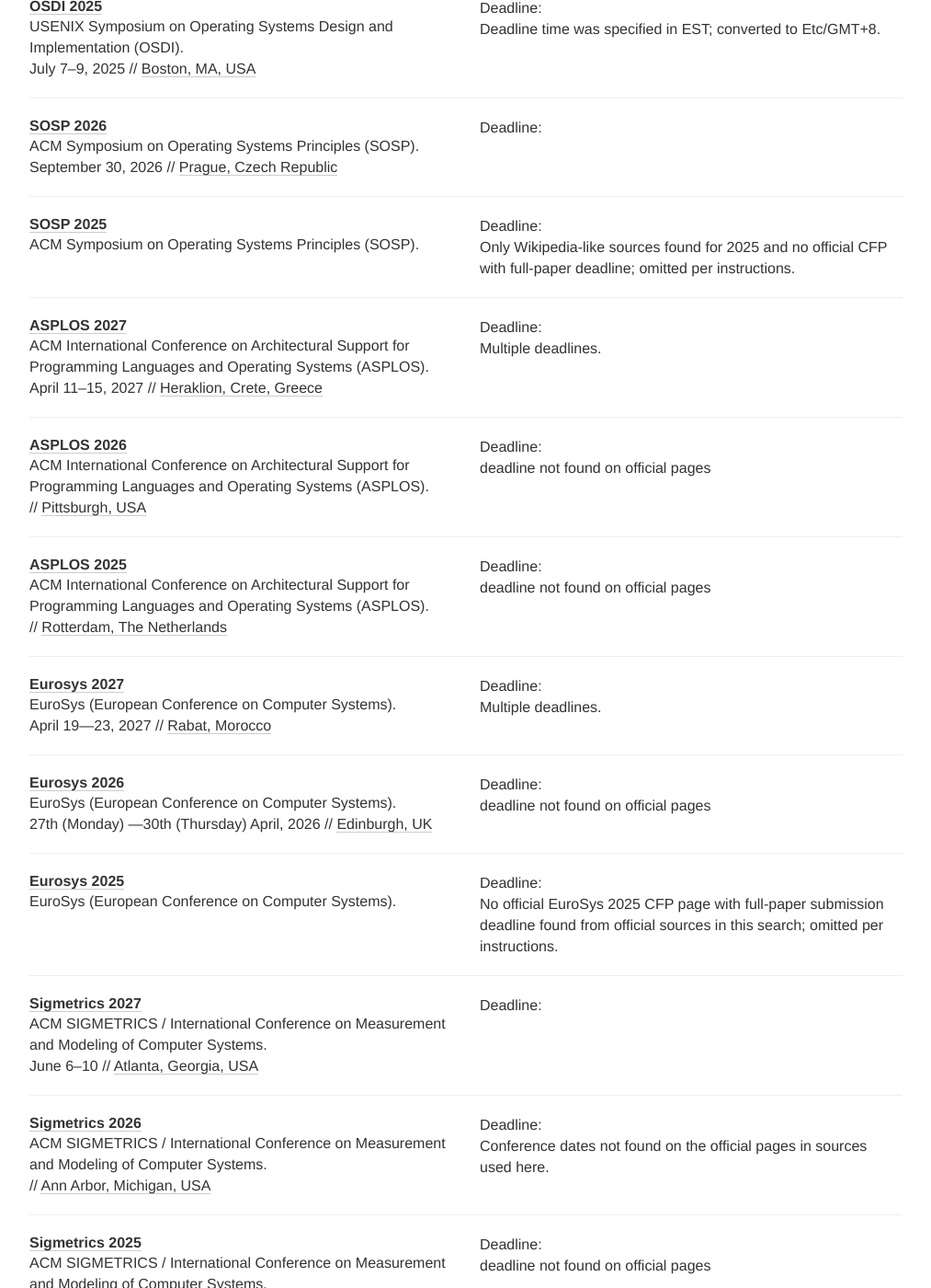
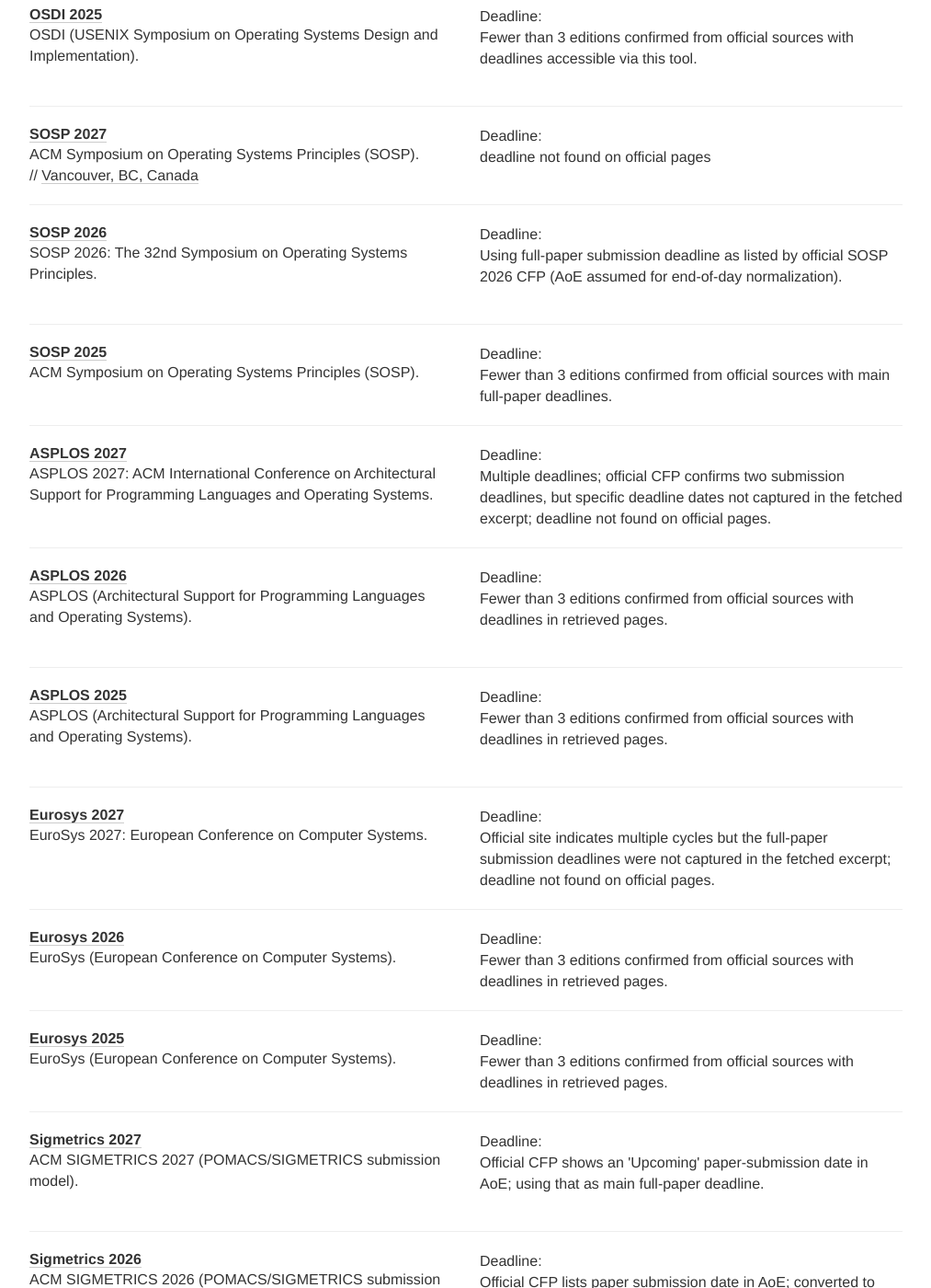
Before and after one commit to Vito-Swift/Vito-Swift.github.io, a Jekyll site: the page built from index.html, in a window 1280 px wide and 1400 px high, scrolled down 2604 px. Shown: the whole window at 92% size, without its empty margins (133-1146 px from the left). Built offline with Jekyll 4.4.1, drawn with Linux system fonts in a browser that asks for light colours; nearby versions of some CDN libraries; comment, search, counter and statistics services are not loaded; some of the changed text lies outside the part shown.

Commit message:
chore: update conferences/types data

```diff
--- a/_data/conferences.yml
+++ b/_data/conferences.yml
@@ -1,88 +1,96 @@
 - name: SIGCOMM
   year: 2027
-  date: August 8 - 12, 2027
-  description: ACM SIGCOMM Conference (ACM International Conference on Applications,
-    Technologies, Architectures, and Protocols for Computer Communication).
+  description: 'ACM SIGCOMM 2027: ACM International Conference on Applications, Technologies,
+    Architectures, and Protocols for Computer Communication.'
   link: https://conferences.sigcomm.org/sigcomm/2027/
-  comment: Deadline time/timezone not stated on the official submission page; assumed
-    AoE 23:59.
+  comment: Submission page lists only a date (no time/timezone); assumed AoE end-of-day
+    for normalization.
   type: networking
   tags:
   - networking
-  deadline: 2027-02-02 23:59
+  deadline: 2027-02-03 15:59
   timezone: Etc/GMT+8
   place: Bangkok, Thailand
 - name: SIGCOMM
   year: 2026
-  date: August 17 - 21, 2026
-  description: ACM SIGCOMM Conference (ACM International Conference on Applications,
-    Technologies, Architectures, and Protocols for Computer Communication).
+  description: 'ACM SIGCOMM 2026: ACM International Conference on Applications, Technologies,
+    Architectures, and Protocols for Computer Communication.'
   link: https://conferences.sigcomm.org/sigcomm/2026/
+  comment: Main-conference full-paper deadline taken from official CFP (AoE).
   type: networking
   tags:
   - networking
-  deadline: 2026-02-06 23:59
+  deadline: 2026-02-07 15:59
   timezone: Etc/GMT+8
   place: Denver, Colorado, USA
 - name: SIGCOMM
   year: 2025
-  date: September 8 - 11, 2025
-  description: ACM SIGCOMM Conference (ACM International Conference on Applications,
-    Technologies, Architectures, and Protocols for Computer Communication).
+  date: September 8 – 11, 2025
+  description: 'ACM SIGCOMM 2025: ACM International Conference on Applications, Technologies,
+    Architectures, and Protocols for Computer Communication.'
   link: https://conferences.sigcomm.org/sigcomm/2025/
+  comment: Official CFP specifies deadline in UTC; converted to Etc/GMT+8.
   type: networking
   tags:
   - networking
-  deadline: 2025-01-31 23:59
+  deadline: 2025-02-01 07:59
   timezone: Etc/GMT+8
   place: Coimbra, Portugal
 - name: MobiCom
   year: 2027
-  description: 'ACM MobiCom: The Annual International Conference on Mobile Computing
-    and Networking.'
+  date: Oct 18-22, 2027
+  description: 'ACM MobiCom 2027: The 33rd Annual International Conference on Mobile
+    Computing and Networking.'
   link: https://www.sigmobile.org/mobicom/2027/
+  comment: Multiple deadlines; only the listed paper-submission deadline (Summer)
+    is used as main full-paper deadline.
   type: networking
   tags:
   - networking
-  deadline: 2026-09-02 23:59
+  deadline: 2026-09-03 15:59
   timezone: Etc/GMT+8
 - name: MobiCom
   year: 2026
-  description: 'ACM MobiCom: The Annual International Conference on Mobile Computing
-    and Networking.'
+  date: Oct 26-30, 2026, Austin, Texas, USA
+  description: 'ACM MobiCom 2026: The 32nd Annual International Conference on Mobile
+    Computing and Networking.'
   link: https://www.sigmobile.org/mobicom/2026/
+  comment: Multiple deadlines; using Winter paper-submission deadline as the main
+    full-paper deadline (AoE).
   type: networking
   tags:
   - networking
-  deadline: 2026-03-13 23:59
+  deadline: 2026-03-14 15:59
   timezone: Etc/GMT+8
+  place: Austin, Texas, USA
 - name: MobiCom
   year: 2025
-  description: 'ACM MobiCom: The Annual International Conference on Mobile Computing
-    and Networking.'
-  link: https://sigmobile.org/mobicom/2025/index.html
+  description: 'ACM MobiCom 2025: The 31st Annual International Conference on Mobile
+    Computing and Networking.'
+  link: https://www.sigmobile.org/mobicom/2025/index.html
+  comment: Using the paper submission date listed on the official MobiCom 2025 site
+    (AoE).
   type: networking
   tags:
   - networking
-  deadline: 2024-09-05 23:59
+  deadline: 2024-09-06 15:59
   timezone: Etc/GMT+8
 - name: SenSys
   year: 2027
-  description: ACM/IEEE SenSys (Conference on Embedded Artificial Intelligence and
-    Sensing Systems).
+  description: 'SenSys 2027: ACM/IEEE Conference on Embedded Artificial Intelligence
+    and Sensing Systems (part of CPS-IoT Week).'
   link: https://sensys.acm.org/2027/
-  comment: Multiple deadlines.
+  comment: Multiple deadlines; using the first paper-submission deadline (AoE).
   type: others
   tags:
   - others
-  deadline:
-  - 2026-06-05 23:59
-  - 2026-11-05 23:59
+  deadline: 2026-06-06 15:59
   timezone: Etc/GMT+8
+  place: Boulder, Colorado, USA
 - name: SenSys
   year: 2026
-  description: ACM/IEEE SenSys (Conference on Embedded Artificial Intelligence and
-    Sensing Systems).
+  description: 'SenSys 2026: ACM/IEEE Conference on Embedded Artificial Intelligence
+    and Sensing Systems.'
   link: https://sensys.acm.org/2026/
   comment: deadline not found on official pages
   type: others
@@ -90,40 +98,44 @@
   - others
 - name: SenSys
   year: 2025
-  description: ACM SenSys (ACM Conference on Embedded Networked Sensor Systems).
+  description: 'ACM SenSys 2025: inaugural combined event merging SenSys, IPSN, and
+    IoTDI.'
   link: https://sensys.acm.org/2025/cfp.html
+  comment: Using the main paper submission deadline listed on the official CFP (AoE).
   type: others
   tags:
   - others
-  deadline: 2024-11-14 23:59
+  deadline: 2024-11-15 15:59
   timezone: Etc/GMT+8
 - name: NSDI
   year: 2027
   date: May 11–13, 2027
-  description: USENIX Symposium on Networked Systems Design and Implementation (NSDI).
+  description: 'NSDI ''27: 24th USENIX Symposium on Networked Systems Design and Implementation.'
   link: https://www.usenix.org/conference/nsdi27/call-for-papers
-  comment: Multiple deadlines.
+  comment: Multiple deadlines (spring/fall); using the fall full-paper submission
+    date; time assumed (USENIX lists times in US Pacific).
   type: networking
   tags:
   - networking
-  deadline:
-  - 2026-04-23 23:59
-  - 2026-09-17 23:59
+  deadline: 2026-09-18 14:59
   timezone: Etc/GMT+8
   place: Providence, RI, USA
 - name: NSDI
   year: 2026
-  description: USENIX Symposium on Networked Systems Design and Implementation (NSDI).
+  date: May 4–6, 2026
+  description: 'NSDI ''26: 23rd USENIX Symposium on Networked Systems Design and Implementation.'
   link: https://www.usenix.org/conference/nsdi26/call-for-papers
-  comment: Deadline was specified in US PDT; converted to Etc/GMT+8.
+  comment: Multiple deadlines (spring/fall); using the fall full-paper submission
+    deadline; time assumed from stated US PDT end-of-day.
   type: networking
   tags:
   - networking
-  deadline: 2025-04-25 23:59
+  deadline: 2025-09-19 14:59
   timezone: Etc/GMT+8
+  place: Renton, WA, USA
 - name: NSDI
   year: 2025
-  description: USENIX Symposium on Networked Systems Design and Implementation (NSDI).
+  description: 'NSDI ''25: USENIX Symposium on Networked Systems Design and Implementation.'
   link: https://www.usenix.org/conference/nsdi25/call-for-papers
   comment: deadline not found on official pages
   type: networking
@@ -131,267 +143,290 @@
   - networking
 - name: Mobisys
   year: 2027
-  description: 'ACM MobiSys: International Conference on Mobile Systems, Applications,
+  description: 'ACM MobiSys 2027: International Conference on Mobile Systems, Applications,
     and Services.'
   link: https://www.sigmobile.org/mobisys/2027/
+  comment: deadline not found on official pages
+  type: networking
+  tags:
+  - networking
+- name: Mobisys
+  year: 2026
+  date: Main Conference | June 22 - 24, 2026
+  description: 'ACM MobiSys 2026: The 24th ACM International Conference on Mobile
+    Systems, Applications, and Services.'
+  link: https://sigmobile.org/mobisys/2026/
+  comment: Using the paper submission deadline listed on the official site (AoE).
+  type: networking
+  tags:
+  - networking
+  deadline: 2025-12-06 15:59
+  timezone: Etc/GMT+8
+  place: Cambridge, UK
+- name: Mobisys
+  year: 2025
+  description: 'ACM MobiSys 2025: The 23rd ACM International Conference on Mobile
+    Systems, Applications, and Services.'
+  link: https://sigmobile.org/mobisys/2025/
+  comment: Using the paper submission deadline listed on the official site (AoE).
+  type: networking
+  tags:
+  - networking
+  deadline: 2024-12-10 15:59
+  timezone: Etc/GMT+8
+- name: OSDI
+  year: 2027
+  date: July 7–9, 2027
+  description: 'OSDI ''27: 21st USENIX Symposium on Operating Systems Design and Implementation.'
+  link: https://www.usenix.org/conference/osdi27
+  comment: USENIX page could not be fetched (403) by this tool; using the submission
+    deadline text shown in search snippet; time assumed (USENIX lists times in US
+    Pacific).
   type: others
   tags:
   - others
-  deadline: 2026-12-04 23:59
-  timezone: Etc/GMT+8
-  place: Ho Chi Minh City, Vietnam
-- name: Mobisys
+  place: Baltimore, MD, USA
+- name: OSDI
   year: 2026
-  date: June 21st to June 25th, 2026
-  description: 'ACM MobiSys: International Conference on Mobile Systems, Applications,
-    and Services.'
-  link: https://sigmobile.org/mobisys/2026/
-  type: others
-  tags:
-  - others
-  deadline: 2025-12-05 23:59
-  timezone: Etc/GMT+8
-- name: Mobisys
-  year: 2025
-  description: 'ACM MobiSys: International Conference on Mobile Systems, Applications,
-    and Services.'
-  link: https://sigmobile.org/mobisys/2025/call_for_papers/
+  description: 'OSDI ''26: USENIX Symposium on Operating Systems Design and Implementation.'
+  link: https://www.usenix.org/conference/osdi26/call-for-papers
   comment: deadline not found on official pages
   type: others
   tags:
   - others
 - name: OSDI
-  year: 2027
-  date: Jul 7–9, 2027
-  description: USENIX Symposium on Operating Systems Design and Implementation (OSDI).
-  link: https://www.usenix.org/conference/osdi27/
+  year: 2025
+  description: OSDI (USENIX Symposium on Operating Systems Design and Implementation).
+  comment: Fewer than 3 editions confirmed from official sources with deadlines accessible
+    via this tool.
   type: others
   tags:
   - others
-  deadline: 2026-12-08 23:59
-  timezone: Etc/GMT+8
-  place: Baltimore, MD, USA
-- name: OSDI
-  year: 2026
-  date: July 13–15, 2026
-  description: USENIX Symposium on Operating Systems Design and Implementation (OSDI).
-  link: https://www.usenix.org/conference/osdi26/call-for-papers
-  comment: Deadline time was specified in EST; converted to Etc/GMT+8.
+- name: SOSP
+  year: 2027
+  description: ACM Symposium on Operating Systems Principles (SOSP).
+  link: https://sosp.org/
+  comment: deadline not found on official pages
   type: others
   tags:
   - others
-  deadline: 2025-12-11 23:59
-  timezone: Etc/GMT+8
-  place: Seattle, WA, USA
-- name: OSDI
-  year: 2025
-  date: July 7–9, 2025
-  description: USENIX Symposium on Operating Systems Design and Implementation (OSDI).
-  link: https://www.usenix.org/conference/osdi25/call-for-papers
-  comment: Deadline time was specified in EST; converted to Etc/GMT+8.
+  place: Vancouver, BC, Canada
+- name: SOSP
+  year: 2026
+  description: 'SOSP 2026: The 32nd Symposium on Operating Systems Principles.'
+  link: https://www.sigops.org/s/conferences/sosp/2026/cfp.html
+  comment: Using full-paper submission deadline as listed by official SOSP 2026 CFP
+    (AoE assumed for end-of-day normalization).
   type: others
   tags:
   - others
-  deadline: 2024-12-10 23:59
-  timezone: Etc/GMT+8
-  place: Boston, MA, USA
-- name: SOSP
-  year: 2026
-  date: September 30, 2026
-  description: ACM Symposium on Operating Systems Principles (SOSP).
-  link: https://sigops.org/s/conferences/sosp/2026/cfp.html
-  type: others
-  tags:
-  - others
-  deadline: 2026-04-01 23:59
-  timezone: Etc/GMT+8
-  place: Prague, Czech Republic
 - name: SOSP
   year: 2025
   description: ACM Symposium on Operating Systems Principles (SOSP).
-  comment: Only Wikipedia-like sources found for 2025 and no official CFP with full-paper
-    deadline; omitted per instructions.
+  comment: Fewer than 3 editions confirmed from official sources with main full-paper
+    deadlines.
   type: others
   tags:
   - others
 - name: ASPLOS
   year: 2027
-  date: April 11-15, 2027
-  description: ACM International Conference on Architectural Support for Programming
-    Languages and Operating Systems (ASPLOS).
+  description: 'ASPLOS 2027: ACM International Conference on Architectural Support
+    for Programming Languages and Operating Systems.'
   link: https://www.asplos-conference.org/asplos2027/cfp/
-  comment: Multiple deadlines.
+  comment: Multiple deadlines; official CFP confirms two submission deadlines, but
+    specific deadline dates not captured in the fetched excerpt; deadline not found
+    on official pages.
   type: architecture
   tags:
   - architecture
-  deadline:
-  - 2026-04-15 23:59
-  - 2026-09-24 23:59
-  timezone: Etc/GMT+8
-  place: Heraklion, Crete, Greece
 - name: ASPLOS
   year: 2026
-  description: ACM International Conference on Architectural Support for Programming
-    Languages and Operating Systems (ASPLOS).
-  link: https://www.asplos-conference.org/
-  comment: deadline not found on official pages
+  description: ASPLOS (Architectural Support for Programming Languages and Operating
+    Systems).
+  comment: Fewer than 3 editions confirmed from official sources with deadlines in
+    retrieved pages.
   type: architecture
   tags:
   - architecture
-  place: Pittsburgh, USA
 - name: ASPLOS
   year: 2025
-  description: ACM International Conference on Architectural Support for Programming
-    Languages and Operating Systems (ASPLOS).
-  link: https://www.asplos-conference.org/
-  comment: deadline not found on official pages
+  description: ASPLOS (Architectural Support for Programming Languages and Operating
+    Systems).
+  comment: Fewer than 3 editions confirmed from official sources with deadlines in
+    retrieved pages.
   type: architecture
   tags:
   - architecture
-  place: Rotterdam, The Netherlands
 - name: Eurosys
   year: 2027
-  date: April 19—23, 2027
-  description: EuroSys (European Conference on Computer Systems).
+  description: 'EuroSys 2027: European Conference on Computer Systems.'
   link: https://2027.eurosys.org/cfp
-  comment: Multiple deadlines.
+  comment: Official site indicates multiple cycles but the full-paper submission deadlines
+    were not captured in the fetched excerpt; deadline not found on official pages.
   type: others
   tags:
   - others
-  deadline:
-  - 2026-05-14 23:59
-  - 2026-09-24 23:59
-  timezone: Etc/GMT+8
-  place: Rabat, Morocco
 - name: Eurosys
   year: 2026
-  date: 27th (Monday) —30th (Thursday) April, 2026
   description: EuroSys (European Conference on Computer Systems).
-  link: https://2026.eurosys.org/
-  comment: deadline not found on official pages
+  comment: Fewer than 3 editions confirmed from official sources with deadlines in
+    retrieved pages.
   type: others
   tags:
   - others
-  place: Edinburgh, UK
 - name: Eurosys
   year: 2025
   description: EuroSys (European Conference on Computer Systems).
-  comment: No official EuroSys 2025 CFP page with full-paper submission deadline found
-    from official sources in this search; omitted per instructions.
+  comment: Fewer than 3 editions confirmed from official sources with deadlines in
+    retrieved pages.
   type: others
   tags:
   - others
 - name: Sigmetrics
   year: 2027
-  date: June 6-10
-  description: ACM SIGMETRICS / International Conference on Measurement and Modeling
-    of Computer Systems.
-  link: https://www.sigmetrics.org/sigmetrics2027/
-  type: others
+  description: ACM SIGMETRICS 2027 (POMACS/SIGMETRICS submission model).
+  link: https://www.sigmetrics.org/sigmetrics2027/pages/cfp.html
+  comment: Official CFP shows an 'Upcoming' paper-submission date in AoE; using that
+    as main full-paper deadline.
+  type: networking
   tags:
-  - others
-  deadline: 2027-01-11 23:59
+  - networking
+  deadline: 2027-01-12 15:59
   timezone: Etc/GMT+8
-  place: Atlanta, Georgia, USA
 - name: Sigmetrics
   year: 2026
-  description: ACM SIGMETRICS / International Conference on Measurement and Modeling
-    of Computer Systems.
-  link: https://www.sigmetrics.org/sigmetrics2026/
-  comment: Conference dates not found on the official pages in sources used here.
-  type: others
+  description: ACM SIGMETRICS 2026 (POMACS/SIGMETRICS submission model).
+  link: https://www.sigmetrics.org/sigmetrics2026/call_for_papers.html
+  comment: Official CFP lists paper submission date in AoE; converted to Etc/GMT+8.
+  type: networking
   tags:
-  - others
-  deadline: 2026-01-13 23:59
+  - networking
+  deadline: 2026-01-14 15:59
   timezone: Etc/GMT+8
-  place: Ann Arbor, Michigan, USA
 - name: Sigmetrics
   year: 2025
-  description: ACM SIGMETRICS / International Conference on Measurement and Modeling
-    of Computer Systems.
-  link: https://www.sigmetrics.org/sigmetrics2025/call_for_papers.html
-  comment: deadline not found on official pages
-  type: others
+  description: ACM SIGMETRICS (conference series).
+  comment: Fewer than 3 editions confirmed from official sources with deadlines in
+    retrieved pages.
+  type: networking
   tags:
-  - others
+  - networking
 - name: CCS
   year: 2027
-  description: ACM Conference on Computer and Communications Security (CCS).
+  description: 'ACM CCS 2027: ACM Conference on Computer and Communications Security.'
   link: https://www.sigsac.org/ccs/CCS2027/cfp.html
-  comment: Multiple deadlines; dates/location not found on official pages in sources
-    used here.
+  comment: Official CCS 2027 CFP lists important dates as TBD; deadline not found
+    on official pages.
   type: security
   tags:
   - security
 - name: CCS
   year: 2026
-  description: ACM Conference on Computer and Communications Security (CCS).
+  description: 'ACM CCS 2026: ACM Conference on Computer and Communications Security.'
   link: https://www.sigsac.org/ccs/CCS2026/call-for/call-for-papers.html
-  comment: Full-paper deadline not visible in the official page snippet retrieved;
-    deadline not found on official pages.
+  comment: Multiple deadlines; using the later (second-cycle) full-paper submission
+    deadline; time assumed AoE end-of-day.
   type: security
   tags:
   - security
+  deadline: 2026-04-30 15:59
+  timezone: Etc/GMT+8
 - name: CCS
   year: 2025
-  description: ACM Conference on Computer and Communications Security (CCS).
-  link: https://sigsac.org/ccs/CCS2025/
+  date: October 13-17, 2025
+  description: 'ACM CCS 2025: ACM Conference on Computer and Communications Security.'
+  link: https://sigsac.hosting.acm.org/ccs/CCS2025/call-for-papers/
+  comment: Multiple deadlines; using the later (second-cycle) full-paper submission
+    deadline; time assumed AoE end-of-day.
+  type: security
+  tags:
+  - security
+  deadline: 2025-04-15 15:59
+  timezone: Etc/GMT+8
+  place: Taipei, Taiwan
+- name: IEEE S&P
+  year: 2027
+  description: IEEE Symposium on Security and Privacy 2027.
+  link: https://www.ieee-security.org/TC/SP2027/cfpapers.html
+  comment: Multiple deadlines; using the later (second) paper submission deadline
+    (AoE).
+  type: security
+  tags:
+  - security
+  deadline: 2026-11-18 15:59
+  timezone: Etc/GMT+8
+  place: Montreal, Canada
+- name: IEEE S&P
+  year: 2026
+  date: May 18-20, 2026
+  description: IEEE Symposium on Security and Privacy 2026.
+  link: https://www.ieee-security.org/TC/SP2026/
   comment: deadline not found on official pages
   type: security
   tags:
   - security
 - name: IEEE S&P
+  year: 2025
+  description: IEEE Symposium on Security and Privacy (S&P).
+  comment: Fewer than 3 editions confirmed from official sources with full-paper submission
+    deadlines in retrieved pages.
+  type: security
+  tags:
+  - security
+- name: NDSS
   year: 2027
-  date: MAY 17-20, 2027
-  description: IEEE Symposium on Security and Privacy.
-  link: https://sp2027.ieee-security.org/cfpapers.html
+  description: 'NDSS Symposium 2027: Network and Distributed System Security Symposium.'
+  link: https://www.ndss-symposium.org/ndss2027/submissions/call-for-papers/
+  comment: Using the paper submission deadline listed on the official NDSS 2027 CFP;
+    time assumed (end-of-day) for normalization.
+  type: security
+  tags:
+  - security
+  deadline: 2026-05-07 15:59
+  timezone: Etc/GMT+8
+- name: NDSS
+  year: 2026
+  description: 'NDSS Symposium 2026: Network and Distributed System Security Symposium.'
+  link: https://www.ndss-symposium.org/ndss2026/submissions/call-for-papers/
+  comment: Using the paper submission deadline listed on the official NDSS 2026 CFP;
+    time assumed (end-of-day) for normalization.
+  type: security
+  tags:
+  - security
+  deadline: 2025-08-07 15:59
+  timezone: Etc/GMT+8
+- name: NDSS
+  year: 2025
+  description: 'NDSS Symposium: Network and Distributed System Security Symposium.'
+  comment: Fewer than 3 editions confirmed from official sources with deadlines in
+    retrieved pages.
+  type: security
+  tags:
+  - security
+- name: USENIX Security
+  year: 2027
+  description: 'USENIX Security ''27: USENIX Security Symposium.'
+  link: https://www.usenix.org/conference/usenixsecurity27/call-for-papers
+  comment: USENIX page could not be fetched (403) by this tool; deadline not extracted;
+    deadline not found on official pages.
+  type: security
+  tags:
+  - security
+  place: Denver, CO, USA
+- name: USENIX Security
+  year: 2026
+  description: 'USENIX Security ''26: USENIX Security Symposium.'
+  link: https://www.usenix.org/sites/default/files/sec26_cfp_082525.pdf
   comment: deadline not found on official pages
   type: security
   tags:
   - security
-  place: Montreal, Canada
-- name: NDSS
-  year: 2027
-  description: Network and Distributed System Security (NDSS) Symposium.
-  link: https://www.ndss-symposium.org/ndss2027/submissions/call-for-papers/
-  comment: Deadline time/timezone not stated on the official CFP page; assumed AoE
-    23:59.
+  place: Baltimore, MD, USA
+- name: USENIX Security
+  year: 2025
+  description: 'USENIX Security ''25: USENIX Security Symposium.'
+  link: https://www.usenix.net/sites/default/files/sec25_cfp_082224.pdf
+  comment: deadline not found on official pages
   type: security
   tags:
   - security
-  deadline: 2026-05-06 23:59
-  timezone: Etc/GMT+8
-- name: USENIX Security
-  year: 2027
-  date: August 11–13, 2027
-  description: USENIX Security Symposium.
-  link: https://www.usenix.org/conference/usenixsecurity27/call-for-papers
-  comment: Multiple deadlines.
-  type: security
-  tags:
-  - security
-  deadline:
-  - 2026-08-25 23:59
-  - 2027-01-26 23:59
-  timezone: Etc/GMT+8
-  place: Denver, CO, USA
-- name: USENIX Security
-  year: 2026
-  description: USENIX Security Symposium.
-  link: https://www.usenix.org/conference/usenixsecurity26/call-for-papers
-  type: security
-  tags:
-  - security
-  deadline: 2025-08-26 23:59
-  timezone: Etc/GMT+8
-- name: USENIX Security
-  year: 2025
-  description: USENIX Security Symposium.
-  link: https://www.usenix.org/conference/usenixsecurity25/call-for-papers
-  comment: Deadline time/timezone not stated on the official CFP page; assumed AoE
-    23:59.
-  type: security
-  tags:
-  - security
-  deadline: 2024-09-04 23:59
-  timezone: Etc/GMT+8
```
